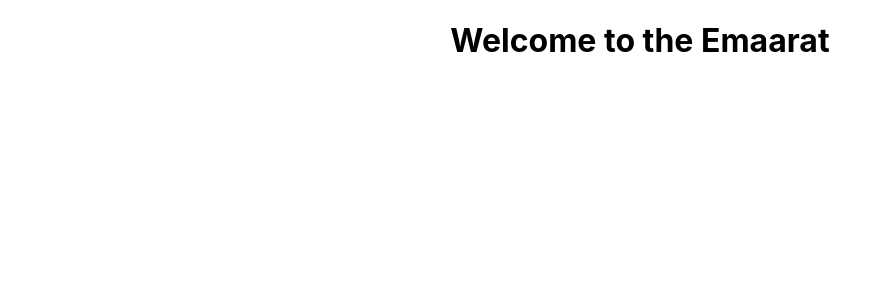
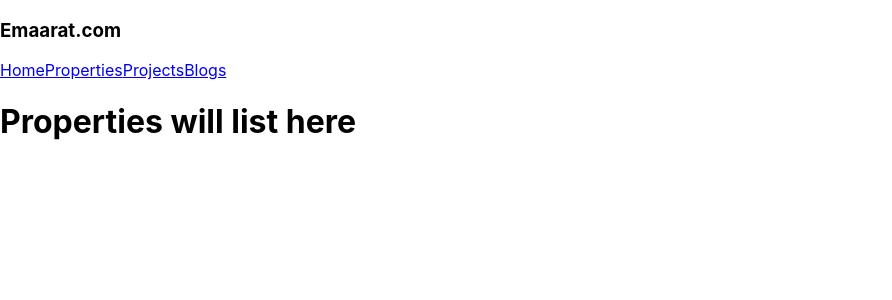
Before and after one commit to billal1993/Emaarat, a React (Create React App) app: page /properties in a window 1280 px wide. Shown: the top 300 px of the page, without its empty margins (0-892 px from the left). Built offline with nearby package versions, Linux system fonts and the light colour scheme.

Commit message:
navbar integration

```diff
--- a/package.json
+++ b/package.json
@@ -8,6 +8,7 @@
     "@testing-library/user-event": "^13.5.0",
     "react": "^18.2.0",
     "react-dom": "^18.2.0",
+    "react-router-dom": "^6.3.0",
     "react-scripts": "5.0.1",
     "web-vitals": "^2.1.4"
   },
--- a/public/index.html
+++ b/public/index.html
@@ -2,19 +2,19 @@
 <html lang="en">
   <head>
     <meta charset="utf-8" />
-    <link rel="icon" href="%PUBLIC_URL%/favicon.ico" />
+    <link rel="icon" href="" />
     <meta name="viewport" content="width=device-width, initial-scale=1" />
     <meta name="theme-color" content="#000000" />
     <meta
       name="description"
       content="Web site created using create-react-app"
     />
-    <link rel="apple-touch-icon" href="%PUBLIC_URL%/logo192.png" />
+    <link rel="" href="" />
     <!--
       manifest.json provides metadata used when your web app is installed on a
       user's mobile device or desktop. See https://developers.google.com/web/fundamentals/web-app-manifest/
     -->
-    <link rel="manifest" href="%PUBLIC_URL%/manifest.json" />
+    <link rel="" href="" />
     <!--
       Notice the use of %PUBLIC_URL% in the tags above.
       It will be replaced with the URL of the `public` folder during the build.
@@ -24,7 +24,7 @@
       work correctly both with client-side routing and a non-root public URL.
       Learn how to configure a non-root public URL by running `npm run build`.
     -->
-    <title>React App</title>
+    <title>Emaarat</title>
   </head>
   <body>
     <noscript>You need to enable JavaScript to run this app.</noscript>
--- a/src/App.js
+++ b/src/App.js
@@ -1,12 +1,12 @@
-import logo from './logo.svg';
-import './App.css';
+import "./App.css";
+import { Link } from "react-router-dom";
+import Navbar from "./navbar";
 
 function App() {
   return (
-    <div className="App">
-      <h1>
-        Welcome to the Emaarat
-      </h1>
+    <div>
+      <Navbar />
+      <h1>Welcome to the Emaarat.com</h1>
     </div>
   );
 }
--- /dev/null
+++ b/src/blogs.js
@@ -0,0 +1,10 @@
+import Navbar from "./navbar";
+function Blogs() {
+  return (
+    <div>
+      <Navbar />
+      <h1>Blogs will list here</h1>
+    </div>
+  );
+}
+export default Blogs;
--- a/src/index.js
+++ b/src/index.js
@@ -1,17 +1,20 @@
-import React from 'react';
-import ReactDOM from 'react-dom/client';
-import './index.css';
-import App from './App';
-import reportWebVitals from './reportWebVitals';
+import React from "react";
+import ReactDOM from "react-dom/client";
+import "./index.css";
+import App from "./App";
+import Properties from "./properties";
+import Projects from "./projects";
+import Blogs from "./blogs";
+import { BrowserRouter, Routes, Route } from "react-router-dom";
 
-const root = ReactDOM.createRoot(document.getElementById('root'));
+const root = ReactDOM.createRoot(document.getElementById("root"));
 root.render(
-  <React.StrictMode>
-    <App />
-  </React.StrictMode>
+  <BrowserRouter>
+    <Routes>
+      <Route path="/" element={<App />} />
+      <Route path="/properties" element={<Properties />} />
+      <Route path="/projects" element={<Projects />} />
+      <Route path="/blogs" element={<Blogs />} />
+    </Routes>
+  </BrowserRouter>
 );
-
-// If you want to start measuring performance in your app, pass a function
-// to log results (for example: reportWebVitals(console.log))
-// or send to an analytics endpoint. Learn more: https://bit.ly/CRA-vitals
-reportWebVitals();
--- /dev/null
+++ b/src/navbar.js
@@ -0,0 +1,15 @@
+import { Link } from "react-router-dom";
+function Navbar() {
+  return (
+    <div>
+      <nav>
+        <h3>Emaarat.com</h3>
+        <Link to="/">Home</Link>
+        <Link to="/properties">Properties</Link>
+        <Link to="/projects">Projects</Link>
+        <Link to="/Blogs">Blogs</Link>
+      </nav>
+    </div>
+  );
+}
+export default Navbar;
--- /dev/null
+++ b/src/projects.js
@@ -0,0 +1,10 @@
+import Navbar from "./navbar";
+function Projects() {
+  return (
+    <div>
+      <Navbar />
+      <h1>Projects will List here</h1>;
+    </div>
+  );
+}
+export default Projects;
--- /dev/null
+++ b/src/properties.js
@@ -0,0 +1,10 @@
+import Navbar from "./navbar";
+function Properties() {
+  return (
+    <div>
+      <Navbar />
+      <h1>Properties will list here</h1>
+    </div>
+  );
+}
+export default Properties;
```
Also changed, not shown: 2 other files (tests, documents, lock files or other folders).
